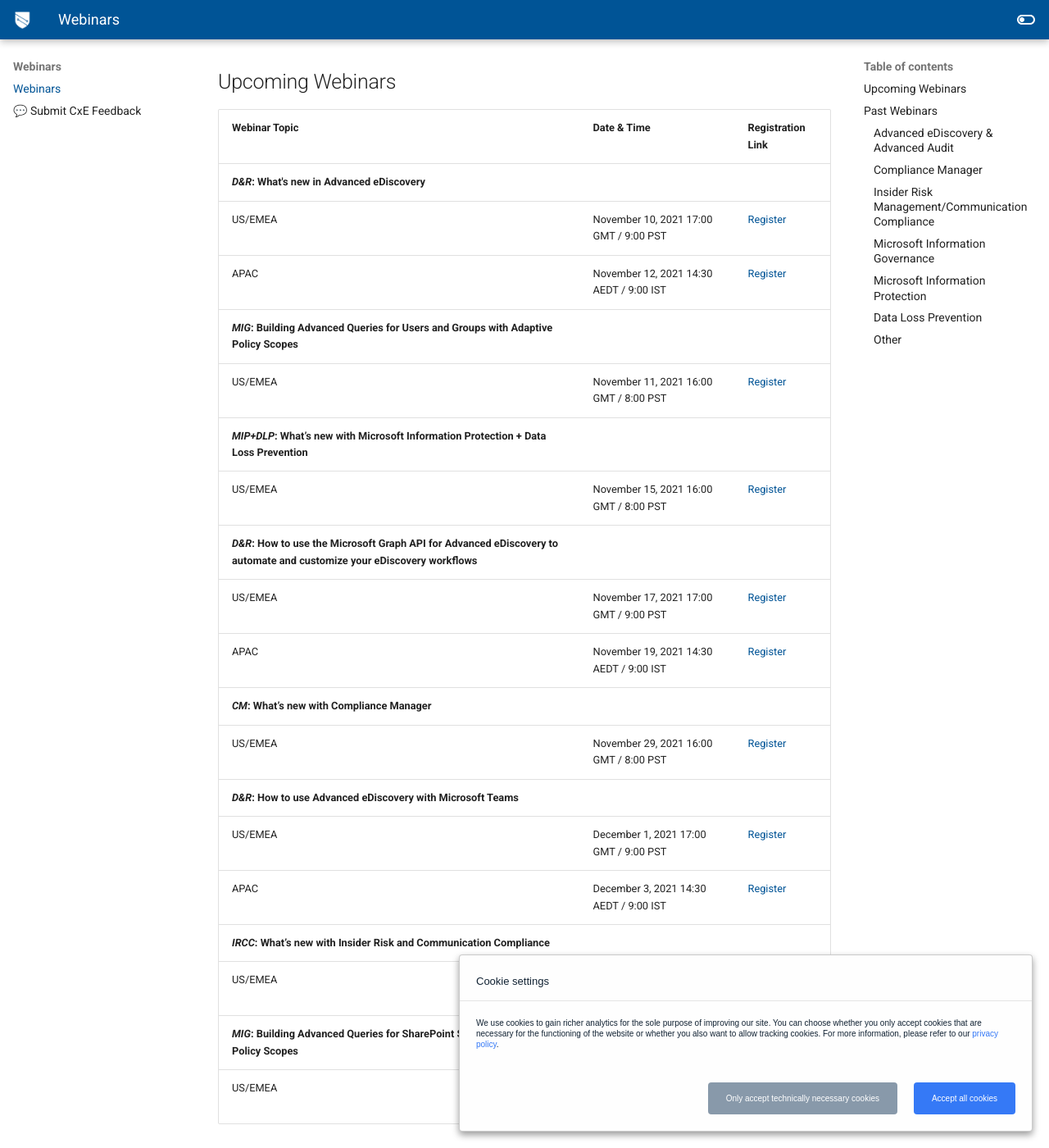
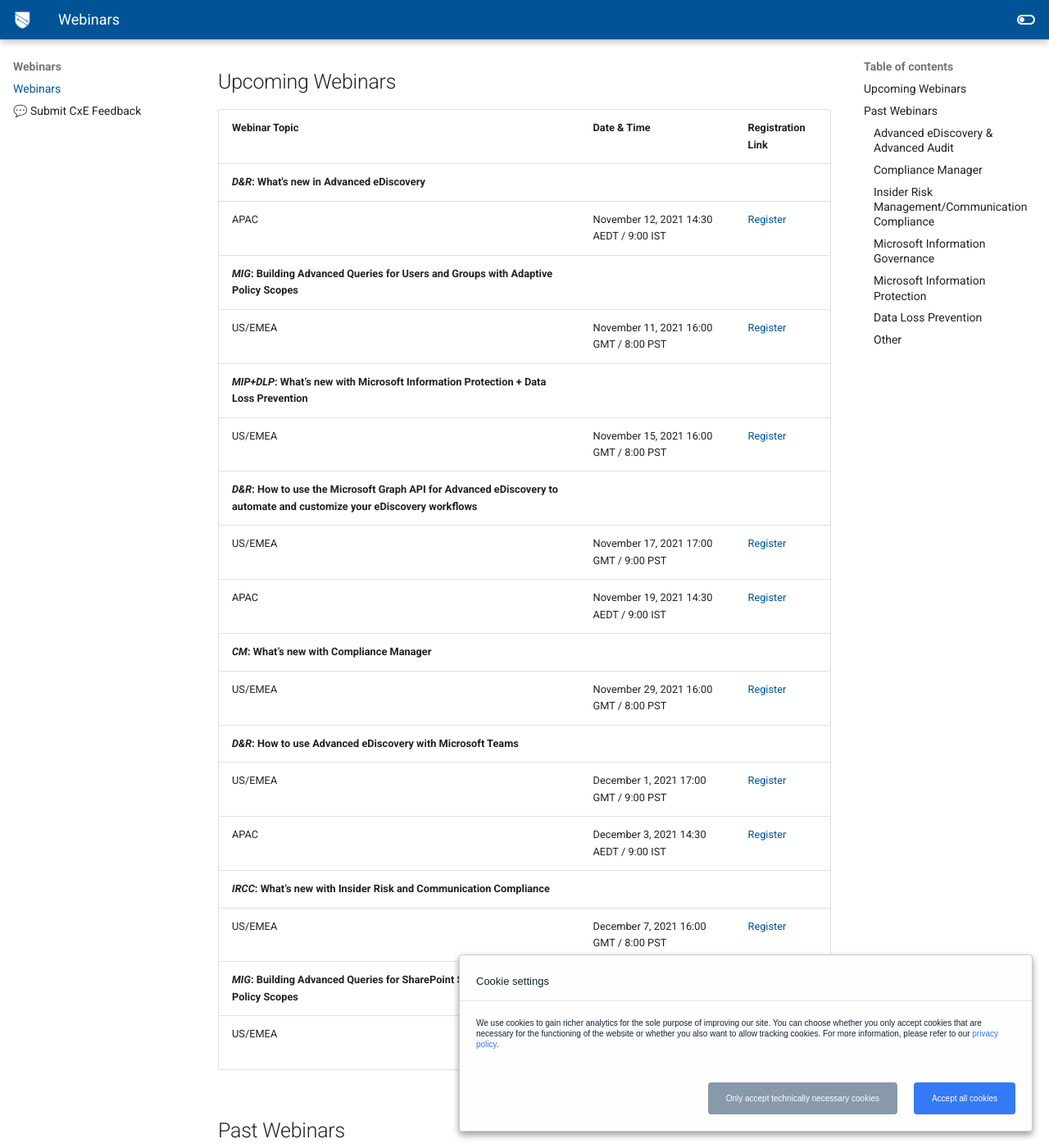
Before and after one commit to microsoft/ComplianceCxE, an MkDocs documentation site: the page built from docs/webinars.md, in a window 1280 px wide and 1400 px high, scrolled down 262 px. Shown: the whole window at 82% size. Built offline with MkDocs 1.6.1 and Material for MkDocs 9.7.7, drawn with Linux system fonts in a browser that asks for light colours; comment, search, counter and statistics services are not loaded; some of the changed text lies outside the part shown.

Commit message:
Update webinars.md

```diff
--- a/docs/webinars.md
+++ b/docs/webinars.md
@@ -13,7 +13,6 @@
 | Webinar Topic | Date & Time | Registration Link |
 | --- | --- | --- |
 |***D&R*: What's new in Advanced eDiscovery** |  |
-| US/EMEA  | November 10, 2021    17:00 GMT / 9:00 PST | [Register](https://aka.ms/ediscoverywebinar) |
 | APAC  | November 12, 2021    14:30 AEDT / 9:00 IST | [Register](https://aka.ms/ediscoverywebinar) |
 |***MIG*: Building Advanced Queries for Users and Groups with Adaptive Policy Scopes** |  |
 | US/EMEA  | November 11, 2021    16:00 GMT / 8:00 PST | [Register](https://mipc.eventbuilder.com/adaptivepolicyscopes) |
```
Also changed, not shown: other parts of docs/webinars.md (+1 -0 lines).
